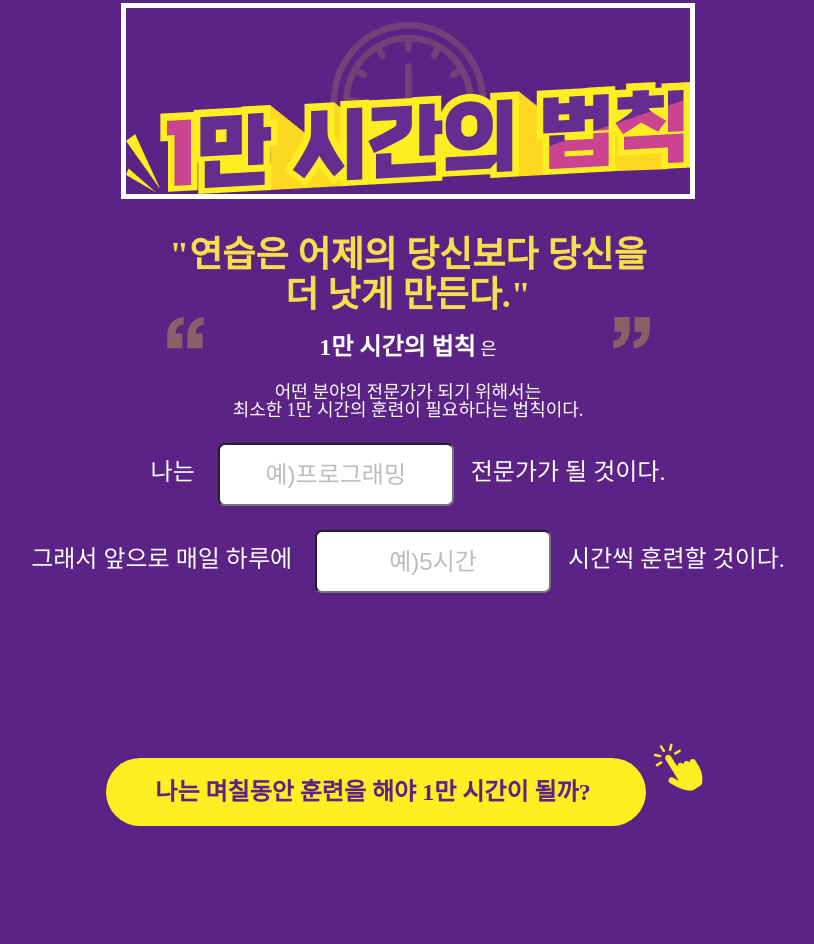
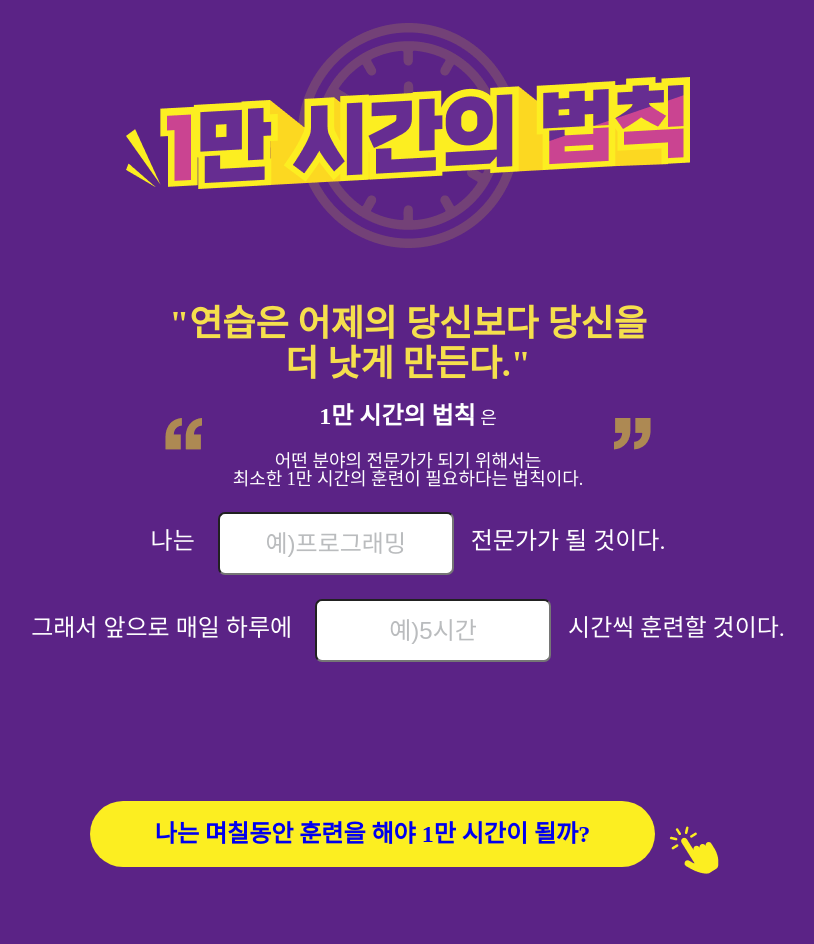
Before and after one commit to DKULena/1hr_rule, a plain HTML site: page index.html in a window 1280 px wide. Shown: the part 117-1061 px from the top of the page, without its empty margins (232-1046 px from the left). Drawn offline with Linux system fonts and the light colour scheme; a web font is replaced by a local one.

Commit message:
세부위치 조정

```diff
--- a/index.html
+++ b/index.html
@@ -18,10 +18,12 @@
           "연습은 어제의 당신보다 당신을 더 낫게 만든다."
         </p>
       </div>
+      <div class="description box">
         <div class="description">
           <p class="emphasize">1만 시간의 법칙</p>
           은<br />어떤 분야의 전문가가 되기 위해서는<br />최소한 1만 시간의 훈련이
           필요하다는 법칙이다.
+        </div>
       </div>
 
       <div class="input">
@@ -40,11 +42,13 @@
         </p>
       </div>
 
+      <div class="result container">
         <div class="result box">
           <a href="#" class="result">
             나는 며칠동안 훈련을 해야 1만 시간이 될까?
           </a>
-        <img src="./src/click.png" alt="" />
+        </div>
+        <!-- <img src="./src/click.png" alt="" class="click"> -->
       </div>
 
       <div class="tell you!">
--- a/style.css
+++ b/style.css
@@ -29,14 +29,14 @@ height: 100vh;
 
   .logo {
     width: 564px;
-    height: 265px;
-    border: solid 5px white;
+    /* height: 265px; */
     margin-top: 120px;
     background-image: url(./src/clock.png);
     background-repeat: no-repeat;
     background-size: contain;
     background-position: center;
     align-self: center;
+    min-height: 265px;
     /* .clock {
       width: 261px;
       height: 265px;
@@ -65,7 +65,7 @@ height: 100vh;
   }
 
   .description {
-    background: url(./src/quote.png) no-repeat center;
+    background: url(./src/quotes.png) no-repeat center;
     /* background-repeat: no-repeat;
     background-position: 50% 80%; */
     .emphasize {
@@ -90,16 +90,16 @@ height: 100vh;
     input {
       text-align: center;
       font-size: 24px;
-        color: #BABCBE;
+      color: #babcbe;
       vertical-align: middle;
     }
-    .programming::placeholder, .practice::placeholder {
+    .programming::placeholder,
+    .practice::placeholder {
       /* font-size: 24px; */
       /* text-align: center; */
-        color: #BABCBE;
+      color: #babcbe;
       /* vertical-align: middle; */
     }
-
 
     input {
       width: 228px;
@@ -110,24 +110,31 @@ height: 100vh;
       border-radius: 7px;
     }
   }
+  .result.container {
+    background: url(./src/click.png) no-repeat;
+    background-position: 100% 100%;
+    width: 636px;
+    min-height: 86px;
+    align-self: center;
+    margin: 115px 0 0 0;
     .result.box {
       text-align: center;
-    margin: 115px 0 0 0;
-    .result {
       background-color: #fcee21;
+      text-align: center;
       width: 565px;
       height: 66px;
       border-radius: 56px;
-      text-align: center;
       text-decoration: none;
       color: #5b2386;
       font-weight: 700;
       font-size: 24px;
       line-height: 24px;
       padding: 21px 49px;
+      box-sizing: border-box;
     }
-    img {
-        vertical-align: bottom;
+    .result {
+      text-decoration: none;
+      white-space: nowrap;
     }
   }
   .tell.you\! {
```
Also changed, not shown: src/quotes.png (added). Lines whose indentation alone changed are shown as unchanged.
